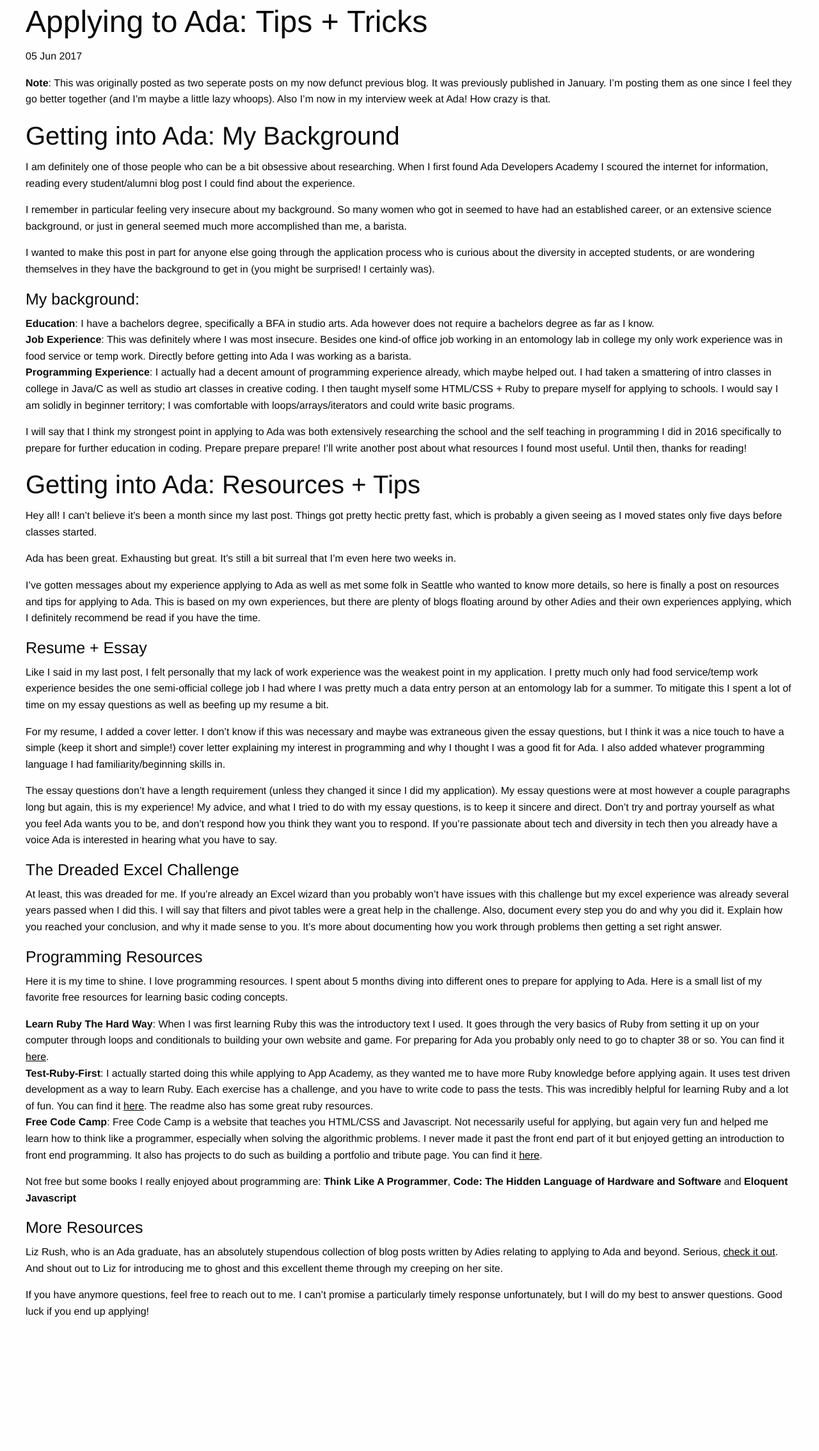
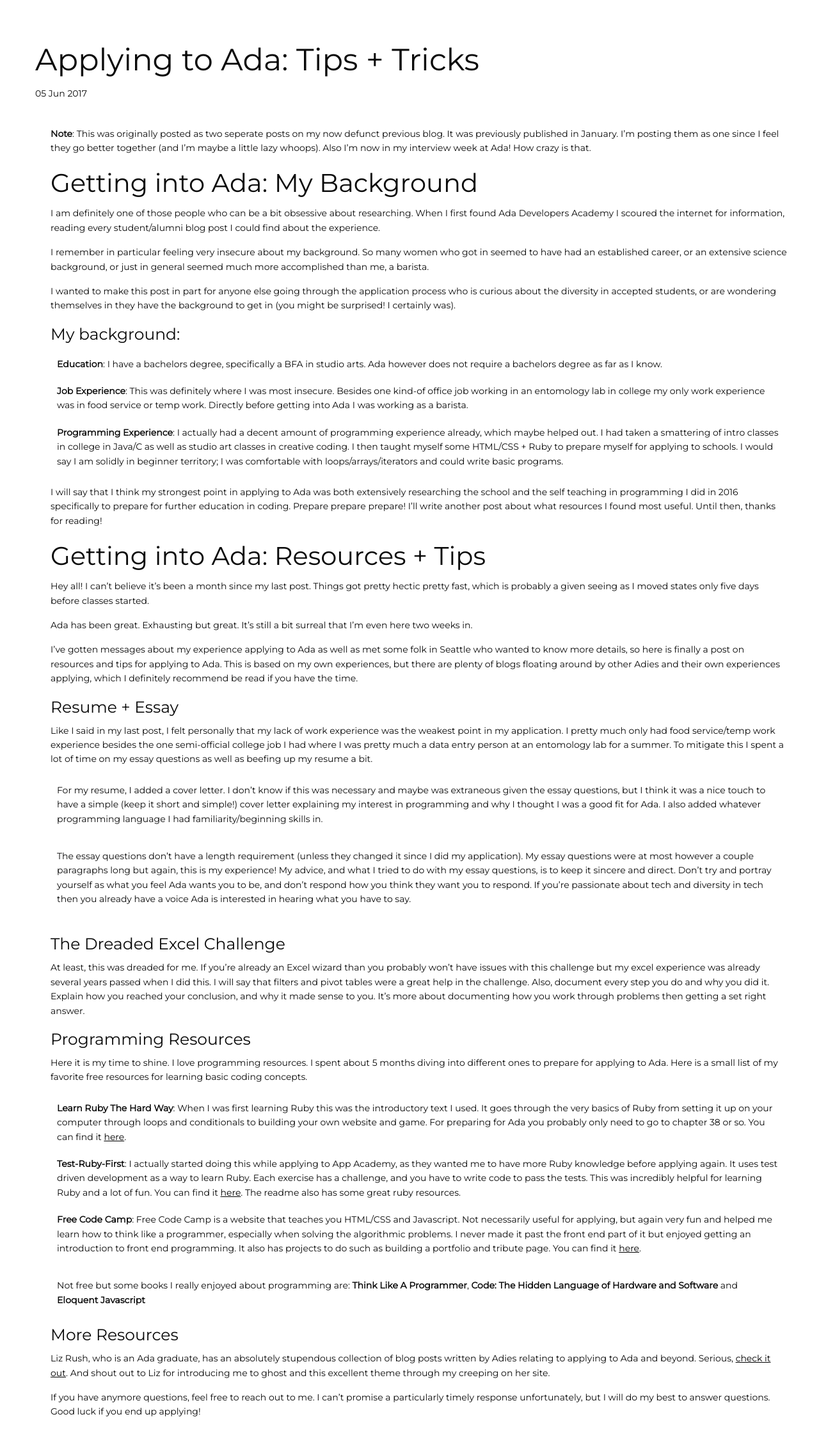
Before and after one commit to acgillette/acgillette.github.io, a Jekyll site: the page built from _posts/2017-06-05-applying-to-ada.md, in a window 1280 px wide. Shown: the whole page at 64% size. Built offline with Jekyll 4.4.1, drawn with Linux system fonts in a browser that asks for light colours; nearby versions of some CDN libraries; library files that are not in the unit come from our copies; before the commit the page ends 2079 px from its top, so only the background shows below that.

Commit message:
basic blog back on

```diff
--- a/_layouts/blog.html
+++ b/_layouts/blog.html
@@ -21,5 +21,6 @@
     <main class="row">
       {{ content }}
     </main>
+    <script type="text/javascript" src="/assets/js/bundle.js" charset="utf-8"></script>
   </body>
 </html>
--- a/_layouts/post.html
+++ b/_layouts/post.html
@@ -1,11 +1,8 @@
----
-layout: default
----
 <head>
   {% include post-head.html %}
 </head>
-<section class="row">
-    <section class="column small-12 gradient-box">
+<section class="row post">
+    <section class="column small-12">
         <h1 class="post-title">{{ page.title }}</h1>
         <p class="meta">{{ page.date | date_to_string }}</p>
 
--- a/assets/css/blog.css
+++ b/assets/css/blog.css
@@ -0,0 +1,36 @@
+ul {
+    list-style: none;
+  }
+
+  li {
+    font-family: 'IBM Plex Mono', monospace;
+    font-size: 14px;
+    padding: 10px;
+  }
+
+  .post {
+    margin-top: 50px;
+  }
+
+  .post {
+    text-decoration: none;
+    font-family: 'Montserrat', san-serif;
+    font-size: 14px;
+    padding: 10px;
+  }
+
+  .blog-post ul {
+    font-family: 'Montserrat', san-serif;
+    font-size: 14px;
+  }
+
+  .blog-post li {
+    font-family: 'Montserrat', san-serif;
+    font-size: 14px;
+  }
+  .blog-post {
+    padding: 2%;
+    font-family: 'Montserrat', san-serif;
+    font-size: 14px;
+
+  }
--- a/blog.html
+++ b/blog.html
@@ -2,6 +2,7 @@
 layout: blog
 title: Blog
 ---
+<small><a href="/index.html"><- back to home</a></small>
 <ul class="posts">
   {% for post in site.posts %}
     <section class="post">
```
Also changed, not shown: assets/css/main.css (+0 -24 lines).
